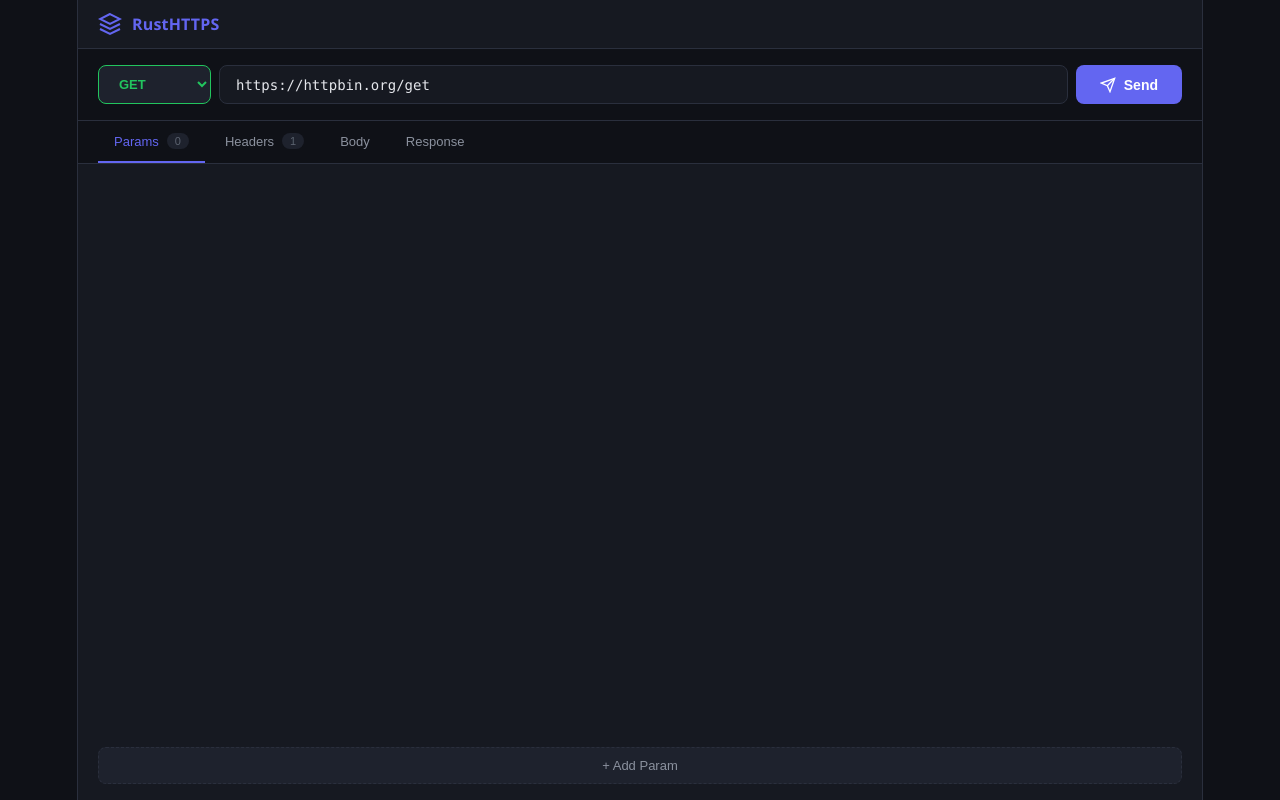
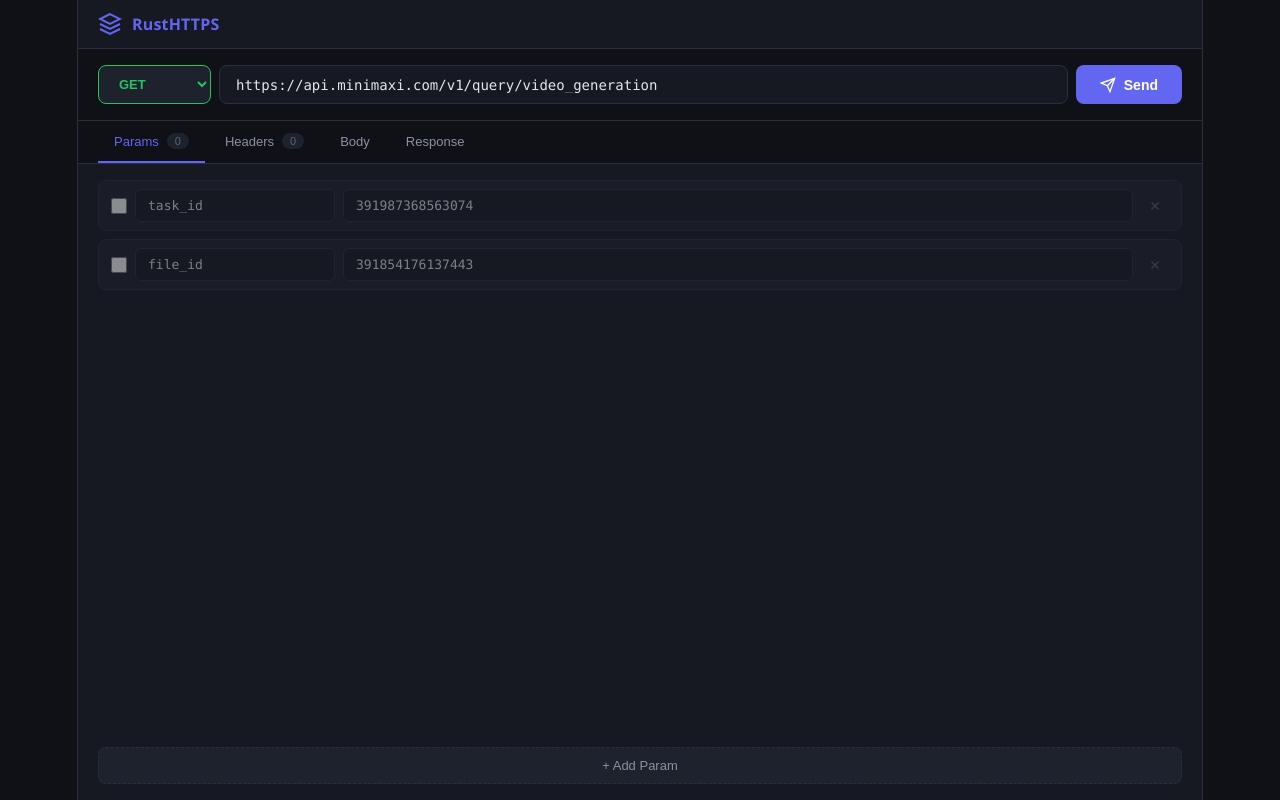
Before and after one commit to Pokem0n2/rust-https, a React (Vite) app: page / in a window 1280 px wide. Built offline with nearby package versions, Linux system fonts and the light colour scheme.

Commit message:
Set default URL to MiniMax API, add default params and headers (disabled)

```diff
--- a/src/App.tsx
+++ b/src/App.tsx
@@ -37,9 +37,12 @@ const METHODS = ["GET", "POST", "PUT", "DELETE", "PATCH", "HEAD", "OPTIONS"];
 function App() {
   const [request, setRequest] = useState<Request>({
     method: "GET",
-    url: "https://httpbin.org/get",
-    headers: [{ key: "Content-Type", value: "application/json", enabled: true }],
-    params: [],
+    url: "https://api.minimaxi.com/v1/query/video_generation",
+    headers: [{ key: "Authorization", value: "Bearer API_KEY", enabled: false }],
+    params: [
+      { key: "task_id", value: "391987368563074", enabled: false },
+      { key: "file_id", value: "391854176137443", enabled: false },
+    ],
     body: "",
   });
   const [response, setResponse] = useState<Response | null>(null);
```
